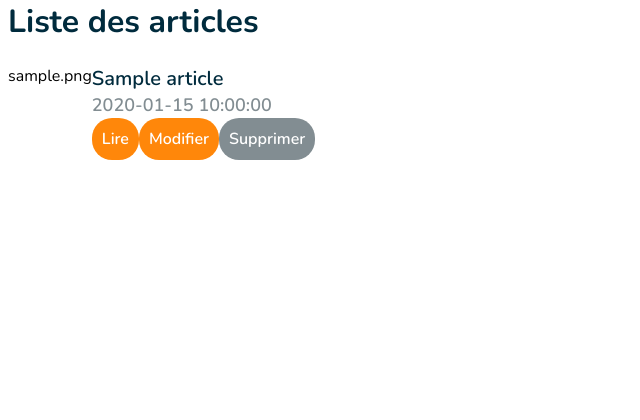
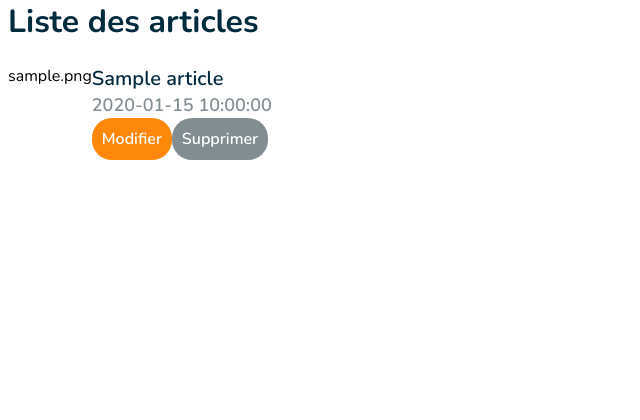
Before and after one commit to joellies/mediacollaboratif, a PHP site: page /indexArticles.php in a window 1280 px wide. Shown: the part 335-755 px from the top of the page, without its empty margins (0-640 px from the left). Run offline with PHP 8.4, Linux system fonts and the light colour scheme; tables that the repository leaves empty or names only in its code hold one stand-in row (values such as "Sample post").

Commit message:
read-article-ok

```diff
--- a/indexArticles.css
+++ b/indexArticles.css
@@ -30,8 +30,11 @@ h1 {
   flex-direction: row;
 }
 
-.btnModifier,
-.btnLire {
+div.articleTitre:hover {
+  color: #ff870a;
+}
+
+.btnModifier {
   color: white;
   background-color: #ff870a;
   padding: 10px;
--- a/indexArticles.php
+++ b/indexArticles.php
@@ -45,14 +45,15 @@ $articles = $statement->fetchAll(PDO::FETCH_ASSOC);
       <div class="articleImage"><?= $value['article_image']; ?></div>
     </div>
     <div class="rightContent">
-      <div class=" articleTitre"><?= $value['article_titre']; ?></div>
+      <a class="hoverArticle" href="readArticle.php?id=<?= $value['article_id']; ?>">
+        <div class=" articleTitre"><?= $value['article_titre']; ?></div>
+      </a>
       <div class="articleDate"><?= $value['article_date']; ?></div>
 
       <div class=" btnChangeArticle">
-        <div class="btnLire"><a href="readArticle.php?id=<?= $value['article_id'] ?>">Lire</a></div>
-        <div class="btnModifier"><a href=".php?id=<?= $value['article_id'] ?>">Modifier</a>
+        <div class="btnModifier"><a href=".php?id=<?= $value['article_id']; ?>">Modifier</a>
         </div>
-        <div class="btnSupprimer"><a href=".php?id=<?= $value['article_id'] ?>">Supprimer</a></div>
+        <div class="btnSupprimer"><a href=".php?id=<?= $value['article_id']; ?>">Supprimer</a></div>
       </div>
     </div>
   </div>
```
Also changed, not shown: readArticle.php (+4 -10 lines).
